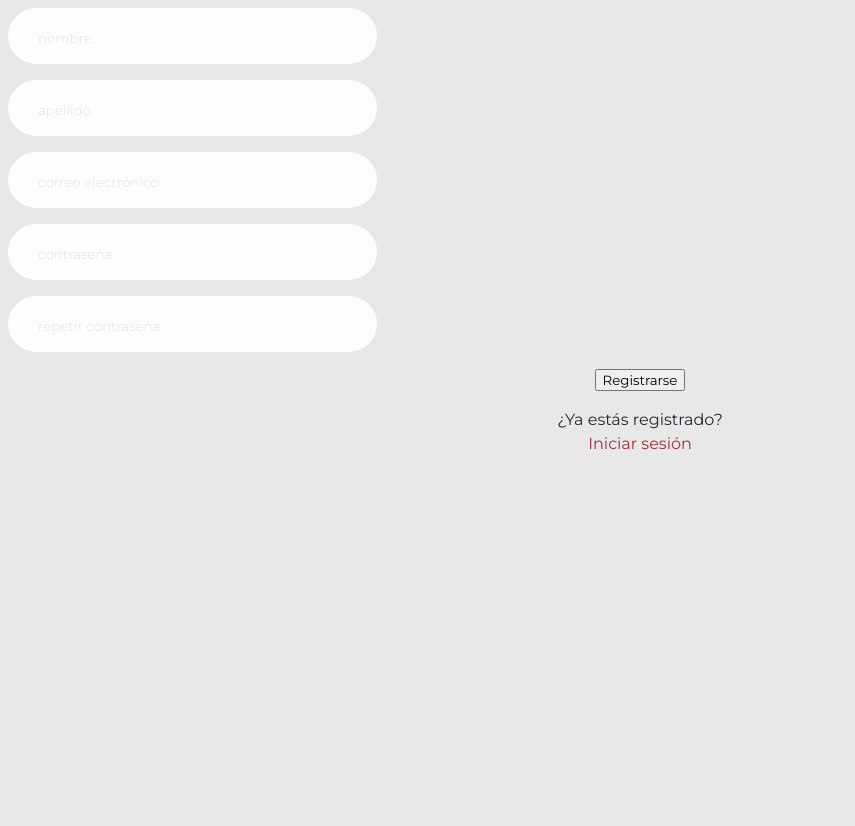
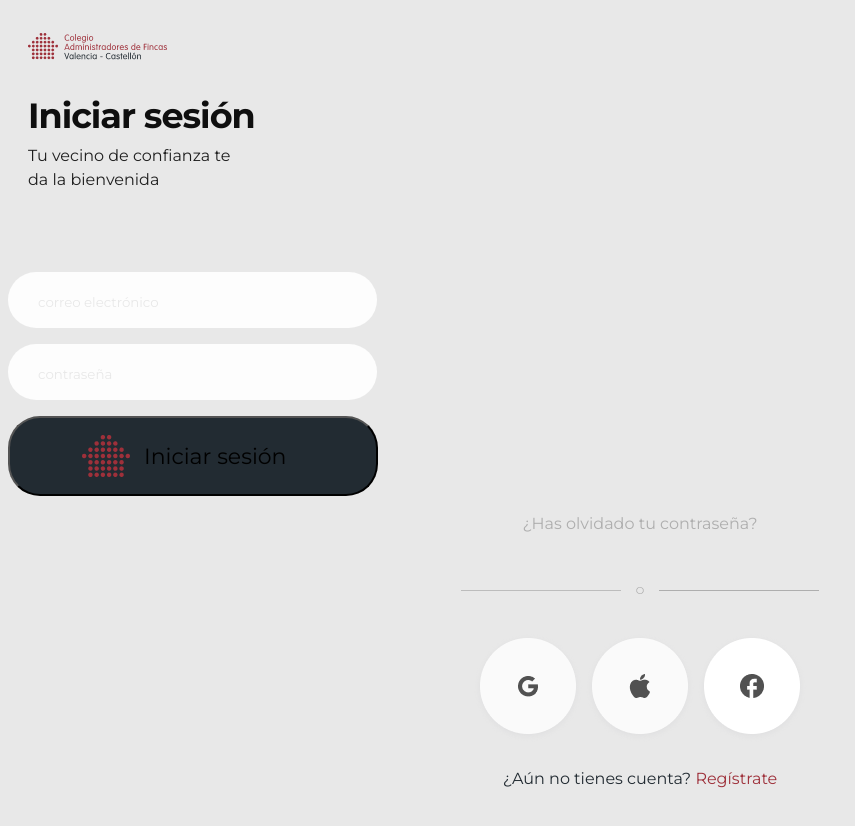
Before and after one commit to VeroPolegre/Fincas_Front, a React (Vite) app: page / in a window 1280 px wide. Shown: the top 826 px of the page, without its empty margins (0-855 px from the left). Before the commit the page ends 800 px from the top, so only its background shows below. Built offline with nearby package versions, Linux system fonts and the light colour scheme.

Commit message:
demo completed

```diff
--- a/src/App.jsx
+++ b/src/App.jsx
@@ -21,7 +21,7 @@
     <>
       <Router>
         <Routes>
-          <Route path="/" element={<Register />}>
+          <Route path="/" element={<Login />}>
             {" "}
           </Route>
           <Route path="/login" element={<Login />}>
```
